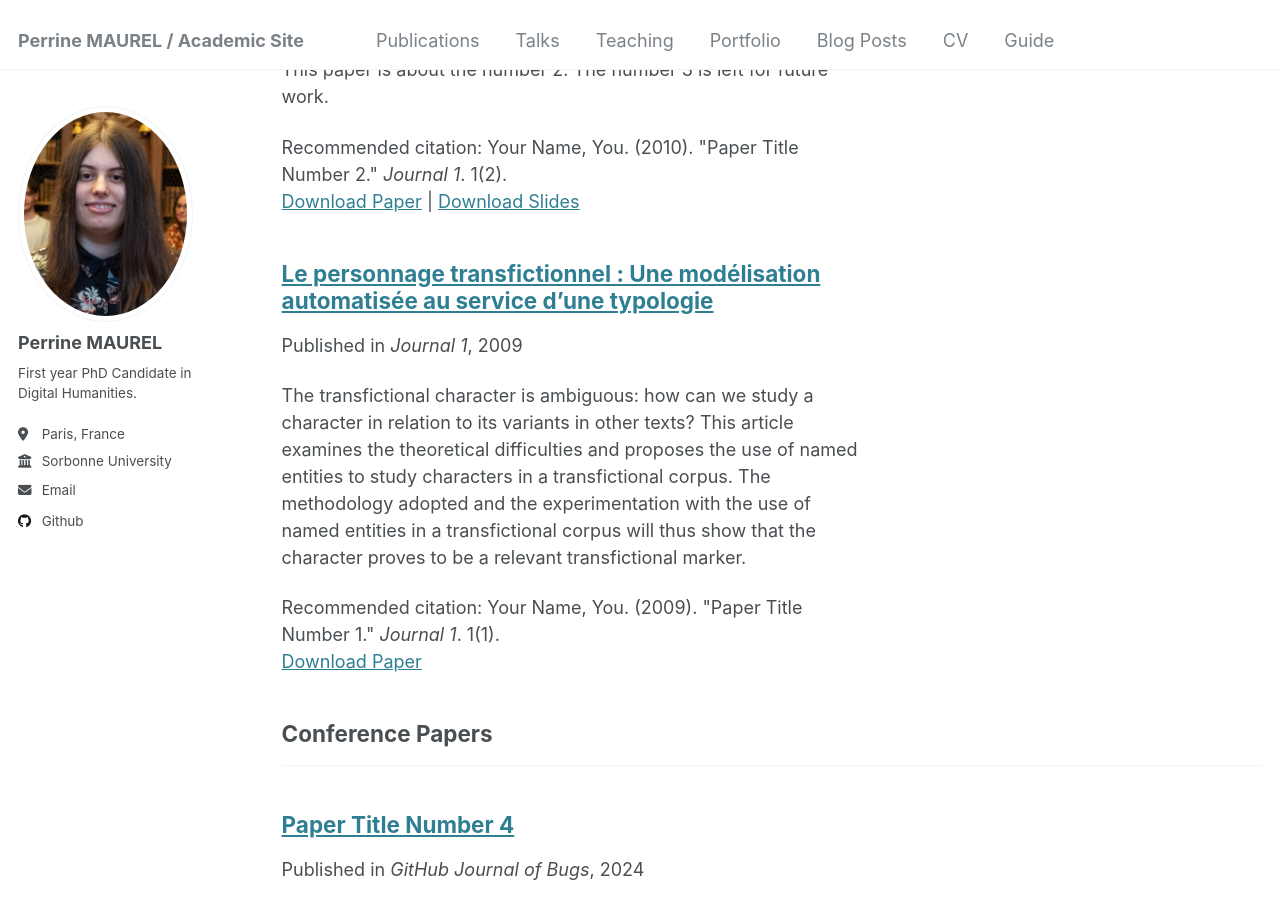
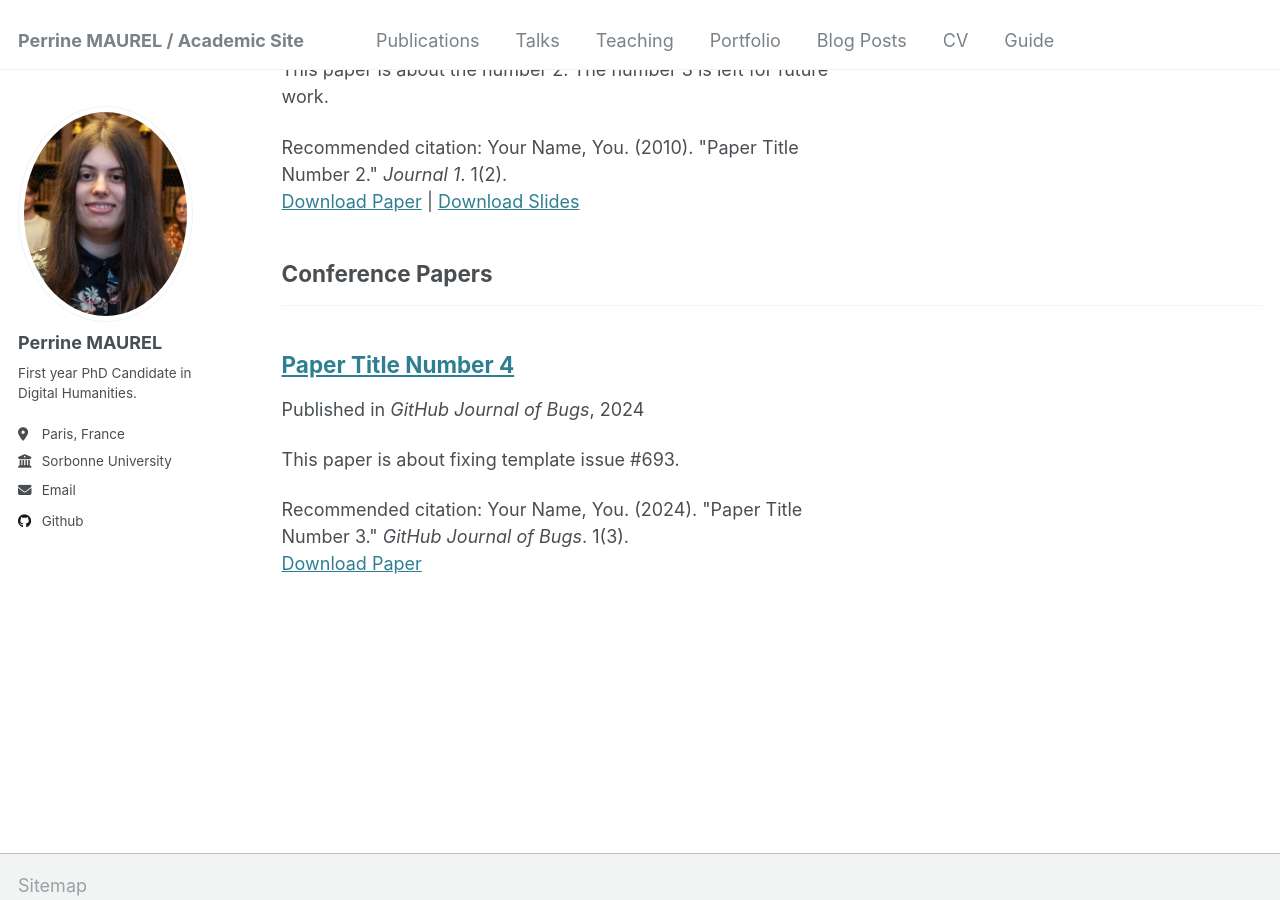
Before and after one commit to perrinemaurel/perrinemaurel.github.io, a Jekyll site: the page built from _pages/publications.html, in a window 1280 px wide and 900 px high, scrolled down 581 px. Built offline with Jekyll 4.4.1, drawn with Linux system fonts in a browser that asks for light colours; a file with an impossible date is left out.

Commit message:
Update 2024-16-10-Personnage_transfictionnel.md

```diff
--- a/_publications/2024-16-10-Personnage_transfictionnel.md
+++ b/_publications/2024-16-10-Personnage_transfictionnel.md
@@ -4,7 +4,7 @@ collection: publications
 category: manuscripts
 permalink: /_publication/2024-16-10-Personnage_transfictionnel
 excerpt: 'The transfictional character is ambiguous: how can we study a character in relation to its variants in other texts? This article examines the theoretical difficulties and proposes the use of named entities to study characters in a transfictional corpus. The methodology adopted and the experimentation with the use of named entities in a transfictional corpus will thus show that the character proves to be a relevant transfictional marker.'
-date: 2009-10-01
+date: 2024-16-10
 venue: 'Journal 1'
 paperurl: 'http://academicpages.github.io/files/paper1.pdf'
 citation: 'Your Name, You. (2009). &quot;Paper Title Number 1.&quot; <i>Journal 1</i>. 1(1).'
```
